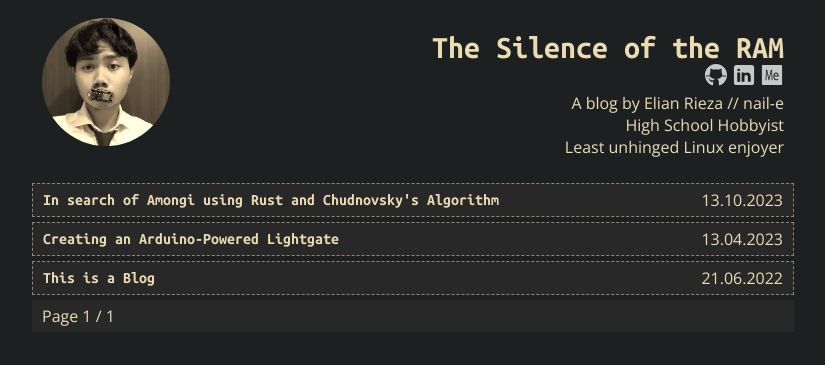
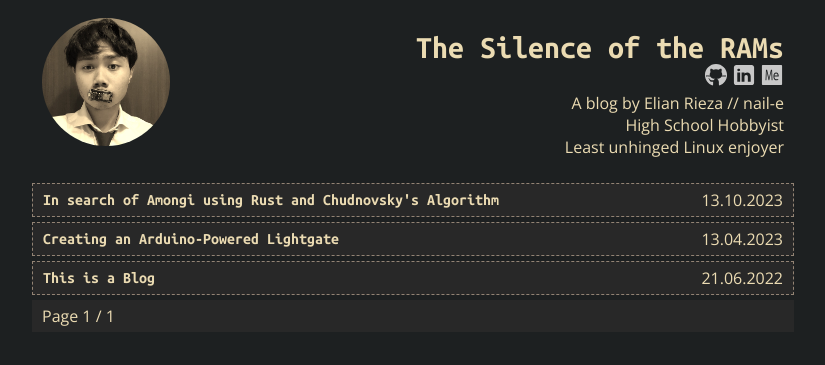
Before and after one commit to nail-e/nail-e.github.io, a Jekyll site: the page built from index.html, in a window 1280 px wide. Shown: the top 365 px of the page, without its empty margins (227-1052 px from the left). Built offline with Jekyll 4.4.1, drawn with Linux system fonts in a browser that asks for light colours; the list of posts is cut into pages by our own code.

Commit message:
Changed the name to RAMs

```diff
--- a/_config.yml
+++ b/_config.yml
@@ -1,9 +1,9 @@
 # Site settings
-site: The Silence of the RAM
-title: The Silence of the RAM
-keywords: nail.e, blog, Elian Inigo Rieza,
+site: The Silence of the RAMs
+title: The Silence of the RAMs
+keywords: nail-e, blog, Elian Inigo Rieza,
 description: >-
-  nail.e's Hacker Handbook
+  A blog by Elian Rieza
 lang: en-US
 timezone:  Asia/Dubai
 repo: # site repo [optional]
@@ -13,7 +13,7 @@ google_analytics:   UA-XXXXXXXX-00 # Put your Google Analytics code
 
 # Author settings
 author:
-  name: The Silence of the RAM
+  name: The Silence of the RAMs
   bio: A blog by Elian Rieza // nail-e <br> High School Hobbyist <br> Least unhinged Linux enjoyer
   picture: assets/images/profile.webp
   github: nail-e # github username
```
